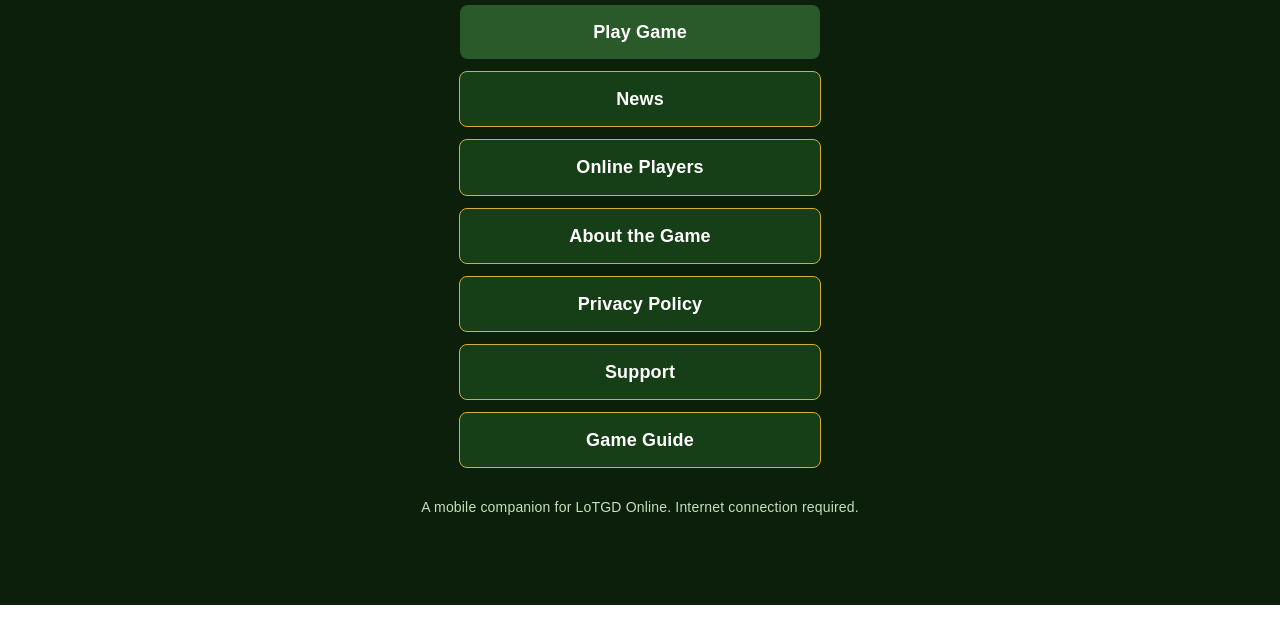
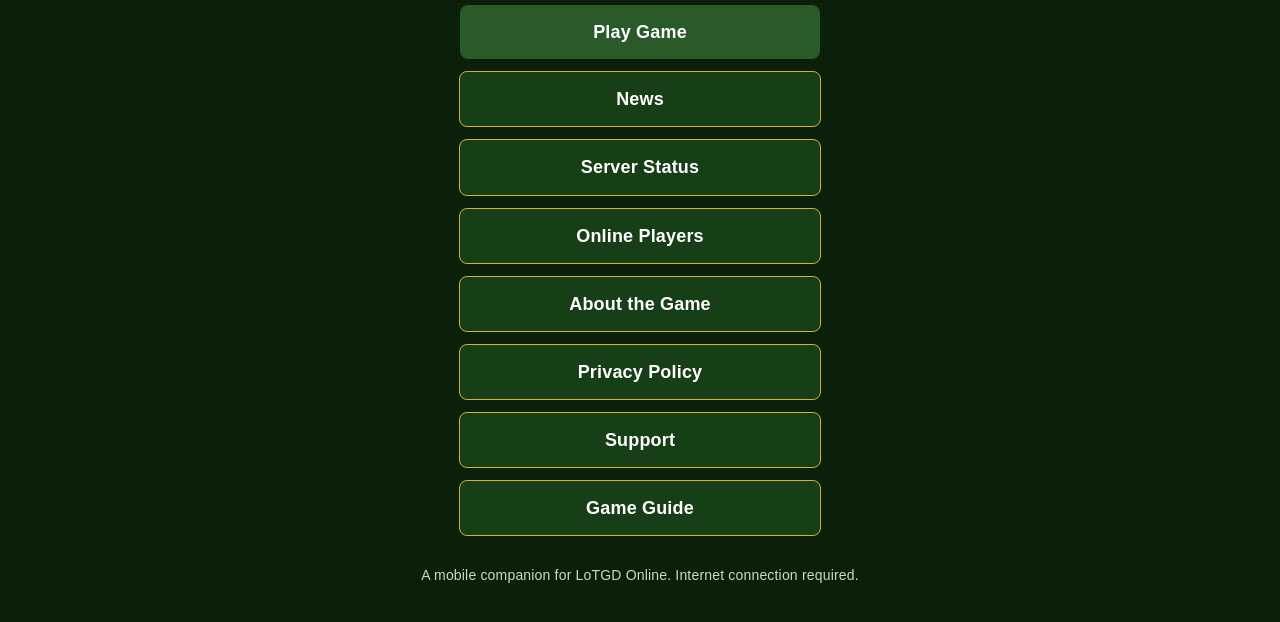
Before and after one commit to frankie-rogers/lotgd-mobile, a website built with Vite: page index.html in a window 1280 px wide. Shown: the part 195-817 px from the top of the page. Built offline with nearby package versions, Linux system fonts and the light colour scheme.

Commit message:
Add server status page link

```diff
--- a/index.html
+++ b/index.html
@@ -21,6 +21,7 @@ h1{color:#f2e3a3;margin-bottom:4px}
 
   <a class="button" href="https://lotgdonline.com">Play Game</a>
   <a class="button secondary" href="https://lotgdonline.com/motd.php">News</a>
+  <a class="button secondary" href="https://lotgdonline.com/status.html">Server Status</a>
   <a class="button secondary" href="https://lotgdonline.com/list.php">Online Players</a>
   <a class="button secondary" href="https://lotgdonline.com/about.php">About the Game</a>
   <a class="button secondary" href="https://lotgdonline.com/privacy.html">Privacy Policy</a>
```
